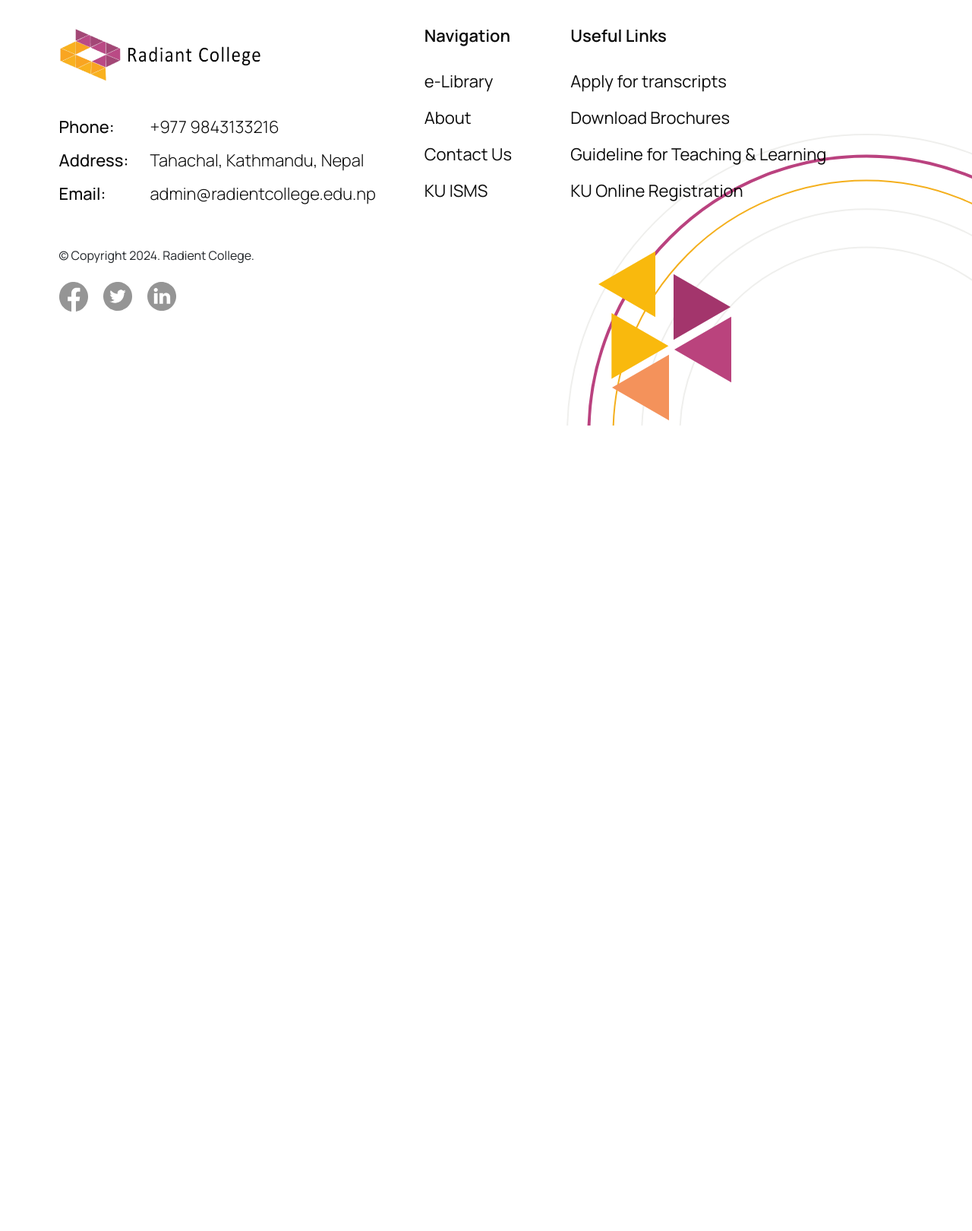
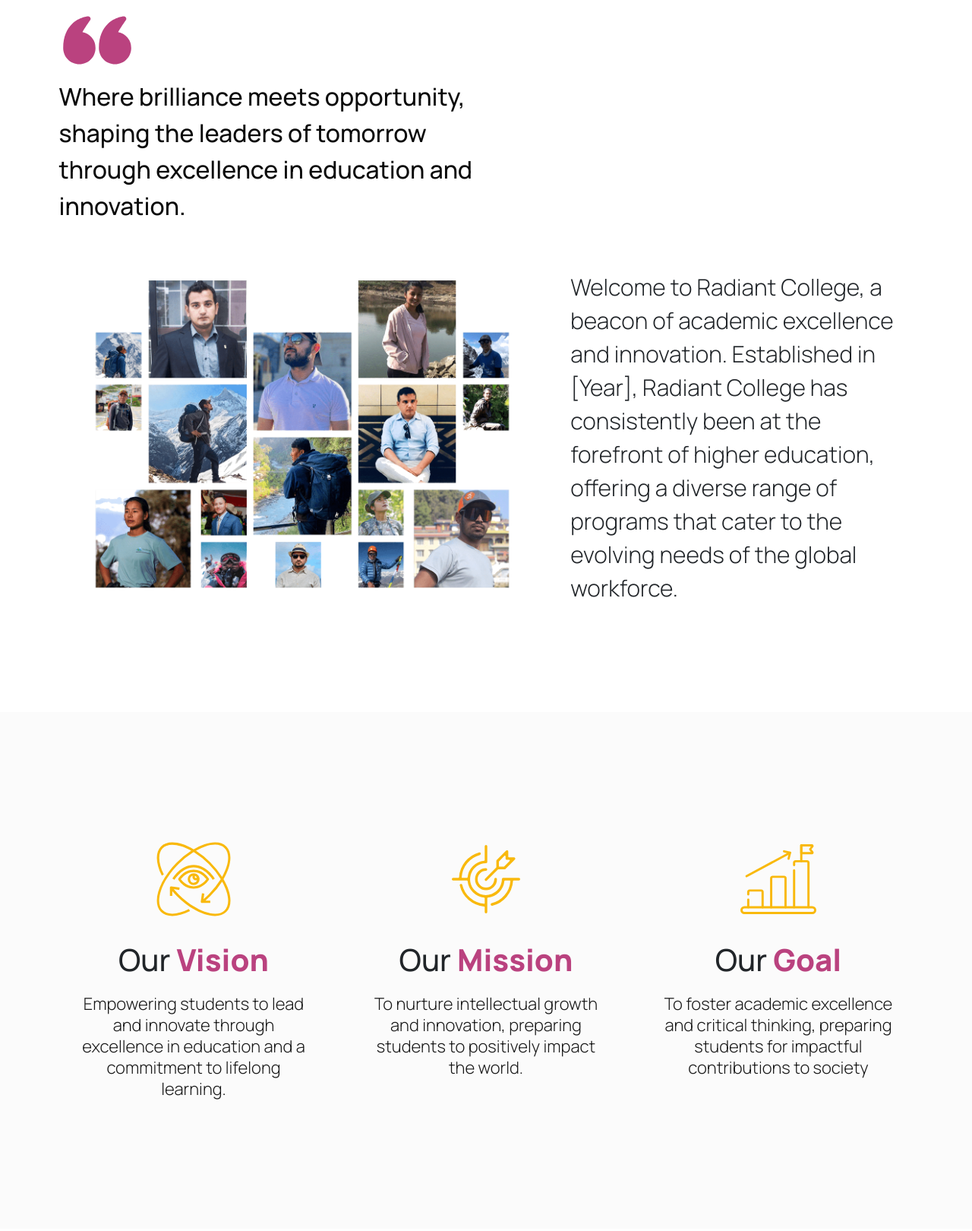
Before and after one commit to andro-jr/radiant-college, a website: page about.html in a window 1280 px wide. Shown: the part 557-2177 px from the top of the page at 76% size. Before the commit the page ends 1117 px from the top, so only its background shows below. Drawn offline with nearby package versions, Linux system fonts and the light colour scheme.

Commit message:
about us and vision

```diff
--- a/about.html
+++ b/about.html
@@ -63,15 +63,89 @@
       </div>
     </header>
 
+    <!-- Hero -->
     <div
       id="secondary-hero"
       style="background: url('./website/assets/img/about-bg.jpg')"
     >
       <div class="container seconday-hero-container">
-        <h1 class="seconday-hero-heading">About</h1>
-        <div class="hero-navigation"><a href="#">Home</a> > About</div>
+        <h1 class="seconday-hero-heading slide-in mb-16">About Us</h1>
+        <div class="hero-navigation slide-up">
+          <a href="/">Home</a> > About Us
+        </div>
       </div>
     </div>
+
+    <!-- About us contents -->
+    <section class="animate-section" id="about">
+      <div class="container">
+        <div class="row mb-40">
+          <div class="about-title">
+            <img
+              src="./website/assets/img/quote.svg"
+              class="about-quote"
+              alt=""
+            />
+            <p class="tertiary-title">
+              Where brilliance meets opportunity, shaping the leaders of
+              tomorrow through excellence in education and innovation.
+            </p>
+          </div>
+        </div>
+        <div class="row g-5 align-items-center mb-40">
+          <div class="col-md-7">
+            <img src="./website/assets/img/about-img.png" alt="" />
+          </div>
+          <div class="col-md-5">
+            <p class="secondary-p">
+              Welcome to Radiant College, a beacon of academic excellence and
+              innovation. Established in [Year], Radiant College has
+              consistently been at the forefront of higher education, offering a
+              diverse range of programs that cater to the evolving needs of the
+              global workforce.
+            </p>
+          </div>
+        </div>
+      </div>
+    </section>
+
+    <!-- Vision section -->
+    <section class="section-space" id="about-vision">
+      <div class="container">
+        <div class="row g-5">
+          <div class="col-lg-4">
+            <div class="about-card">
+              <img src="./website/assets/img/vision.svg" alt="" />
+              <h4 class="title">Our <span>Vision</span></h4>
+              <p class="primary-p">
+                Empowering students to lead and innovate through excellence in
+                education and a commitment to lifelong learning.
+              </p>
+            </div>
+          </div>
+          <div class="col-lg-4">
+            <div class="about-card">
+              <img src="./website/assets/img/mission.svg" alt="" />
+              <h4 class="title">Our <span>Mission</span></h4>
+              <p class="primary-p">
+                To nurture intellectual growth and innovation, preparing
+                students to positively impact the world.
+              </p>
+            </div>
+          </div>
+          <div class="col-lg-4">
+            <div class="about-card">
+              <img src="./website/assets/img/goal.svg" alt="" />
+              <h4 class="title">Our <span>Goal</span></h4>
+              <p class="primary-p">
+                To foster academic excellence and critical thinking, preparing
+                students for impactful contributions to society
+              </p>
+            </div>
+          </div>
+        </div>
+      </div>
+    </section>
 
     <!-- Footer -->
     <footer class="section-space">
--- a/website/sass/base/_typography.scss
+++ b/website/sass/base/_typography.scss
@@ -31,3 +31,11 @@
     color: $color-black;
     transition: all 0.3s;
 }
+
+.tertiary-title {
+    font-size: 3.2rem;
+    font-weight: 500;
+    line-height: 1.5;
+    color: $color-black;
+    transition: all 0.3s;
+}
--- a/website/sass/layout/_hero.scss
+++ b/website/sass/layout/_hero.scss
@@ -111,14 +111,17 @@
     position: relative;
     padding-top: 12rem;
 
+    @include respond(xxl) {
+        height: 60vh;
+    }
+
     &::after {
         content: '';
         position: absolute;
         inset: 0;
-        background: rgba(55, 75, 80, 0.75);
+        background: rgba(39, 69, 76, 0.75);
         ;
         z-index: 1;
-        opacity: 0.5;
     }
 
     .seconday-hero-container {
@@ -134,6 +137,10 @@
             font-size: 10rem;
             font-weight: 800;
             color: $color-white;
+
+            @include respond(xxl) {
+                font-size: 8rem;
+            }
         }
 
         .hero-navigation {
@@ -143,7 +150,7 @@
             font-weight: 500;
 
             a {
-                color: $color-primary;
+                color: $color-white;
                 text-decoration: none;
             }
         }
--- a/website/sass/pages/_about.scss
+++ b/website/sass/pages/_about.scss
@@ -0,0 +1,55 @@
+#about {
+    padding: 8rem 0;
+
+    .about-title {
+        width: 50%;
+
+        .about-quote {
+            width: 10rem;
+            transform: rotate(180deg);
+        }
+    }
+
+    .about-text {
+        max-width: 100rem;
+
+        p {
+            line-height: 1.5;
+        }
+    }
+}
+
+#about-vision {
+    background: $color-medium-white;
+
+    .about-card {
+
+        img {
+            width: 10rem;
+            margin-bottom: 3.2rem;
+        }
+
+        .title {
+            font-size: 4rem;
+            font-weight: 500;
+            margin-bottom: 2rem;
+
+            span {
+                color: $color-primary;
+                font-weight: 800;
+
+            }
+        }
+
+        display: flex;
+        flex-direction: column;
+        align-items: center;
+        padding: 2rem;
+
+        .primary-p {
+            letter-spacing: 1.5;
+            text-align: center;
+            color: $color-medium-black;
+        }
+    }
+}
```
Also changed, not shown: website/assets/img/about-image.jpg (added), website/assets/img/about-img.png (added), website/assets/img/goal.svg (added), website/assets/img/mission.svg (added), website/assets/img/quote.svg (added), website/assets/img/vision.svg (added), website/css/style.css.
